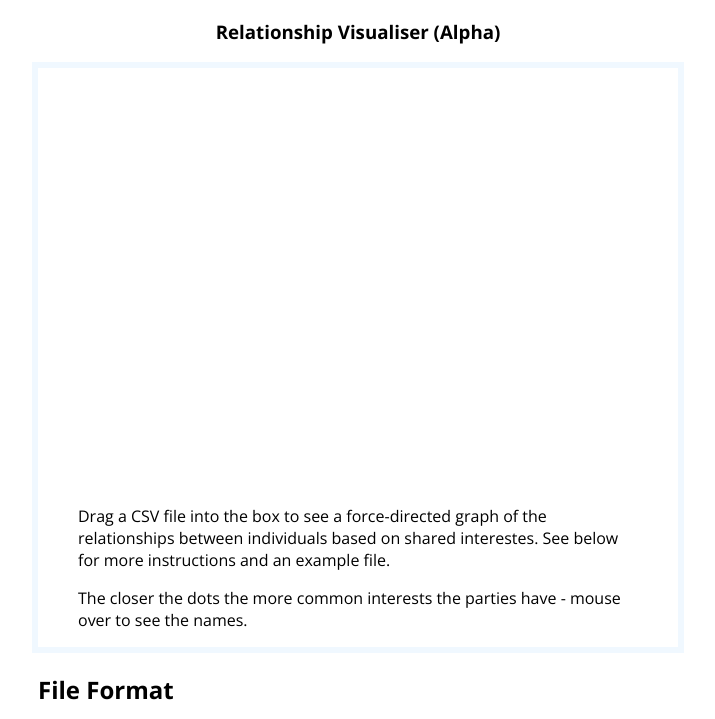
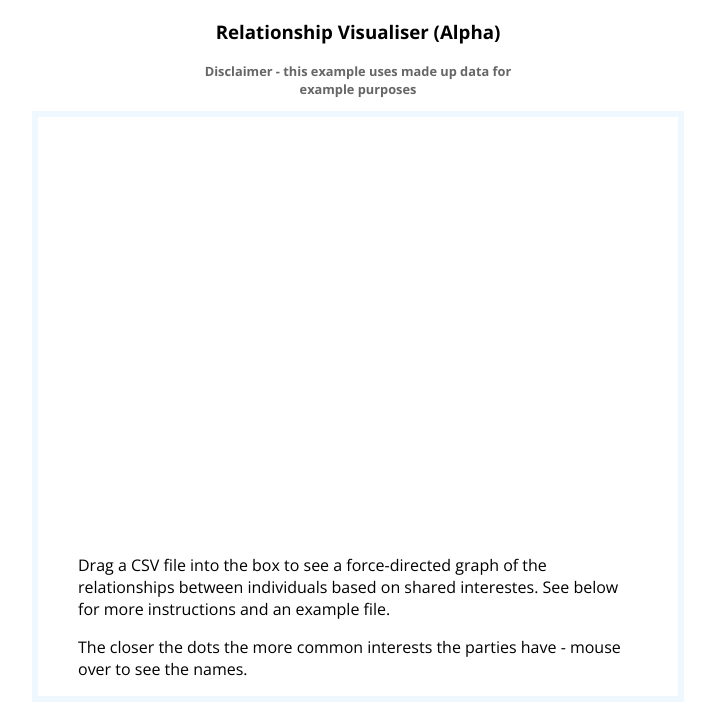
Before and after one commit to gtrogers/relationship-viewer, a plain HTML site: page index.html in a window 1280 px wide. Shown: the top 719 px of the page, without its empty margins (282-997 px from the left). Drawn offline with nearby package versions, Linux system fonts and the light colour scheme.

Commit message:
Add data disclaimer

```diff
--- a/assets/css/style.css
+++ b/assets/css/style.css
@@ -16,6 +16,16 @@
   display: block;
   margin-left: auto;
   margin-right: auto;
+}
+
+.disclaimer {
+  width: 24em;
+  text-align: center;
+  display: block;
+  margin: 0 auto;
+  color: #666;
+  font-size: 0.8em;
+  padding-bottom: 1em;
 }
 
 .drop-zone {
--- a/index.html
+++ b/index.html
@@ -10,6 +10,7 @@
     <article>
       <section>
 	<h1 class="title">Relationship Visualiser (Alpha)</h1>
+        <h2 class="disclaimer">Disclaimer - this example uses made up data for example purposes</h2>
 	<div id="drop-zone" class="drop-zone">
 	  <figure>
 	    <div id="graph-container">
```
